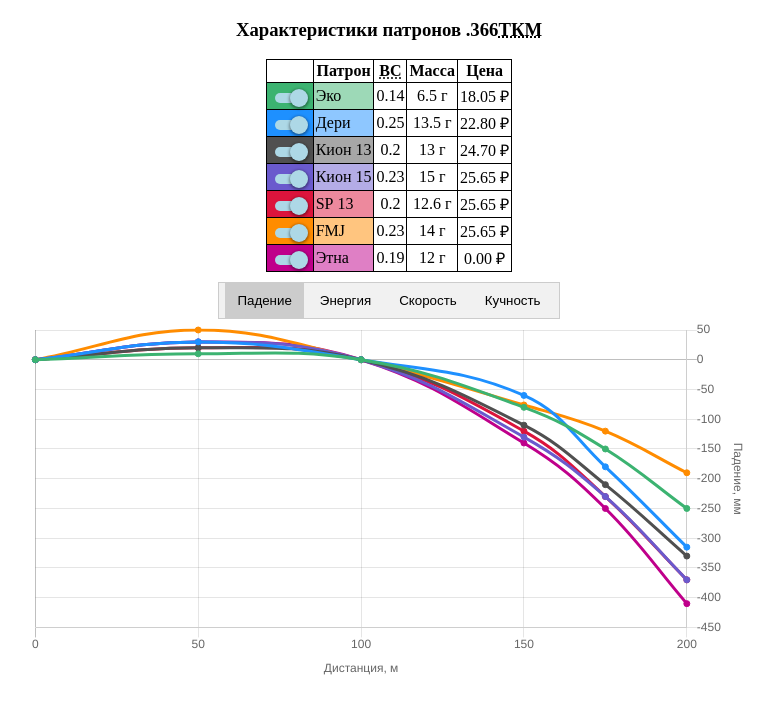
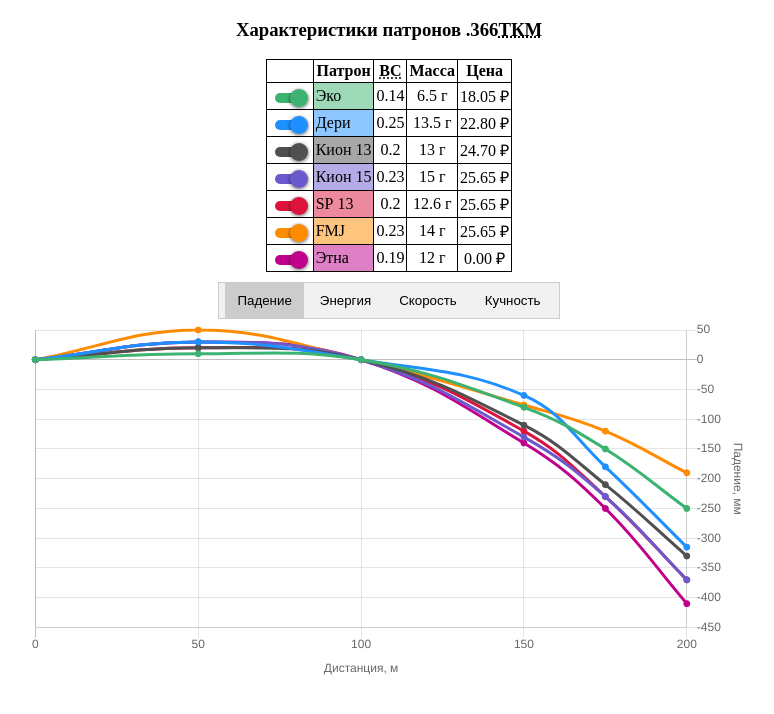
Before and after one commit to eugenezastrogin/ballistgraph, a plain HTML site: page index.html in a window 1280 px wide. Shown: the whole page, without its empty margins (251-1025 px from the left). Drawn offline with nearby package versions, Linux system fonts and the light colour scheme.

Commit message:
Description update, better sliders

```diff
--- a/app.js
+++ b/app.js
@@ -229,23 +229,30 @@ function tablegen() {
         var cell4 = currow.insertCell(3);
         cell4.innerHTML = (tkm366[key].price * 0.95).toFixed(2) +'&nbsp₽';
         var cell0 = currow.insertCell(0);
-        cell0.style.backgroundColor = colors[key];
 
         const lbl = document.createElement('label');
-        lbl.className = 'custom-control custom-checkbox';
+        lbl.className = 'custom-checkbox ' + key;
         const chkbx = document.createElement('input');
         chkbx.type = 'checkbox';
         chkbx.className = 'custom-control-input';
-      //  chkbx.style.backgroundColor = colors[key];
         chkbx.checked = true;
         chkbx.id = key;
         chkbx.onclick = function() { checkupdate(this.id); };
-        lbl.appendChild(chkbx);
         const ind = document.createElement('span');
         ind.className = 'custom-control-indicator';
+
+        const styleElem = document.createElement("style");
+        styleElem.innerHTML = "." + key
+            + " .custom-control-input:checked ~ .custom-control-indicator { background-color: "
+            + colors[key] + '}' + "." + key
+            + " .custom-control-input:checked ~ .custom-control-indicator:after { background-color: "
+            + colors[key] + '}'
+
+        document.head.appendChild(styleElem);
+        lbl.appendChild(chkbx);
         lbl.appendChild(ind);
+        cell0.appendChild(lbl);
 
-        cell0.appendChild(lbl);
         i += 1;
     }
 }
--- a/index.html
+++ b/index.html
@@ -4,6 +4,7 @@
 <head>
     <title>Характеристики патронов .366</title>
     <meta charset="UTF-8" />
+    <meta name="description" content="Интерактивное сравнение характеристик заводских патронов калибра .366 Техкрим">
     <meta name="keywords" content="366, .366, .366ТКМ, Техкрим, 366TKM, патроны, эко, дери, кион, sp13, fmj, этна" />
     <meta name="viewport" content="width=device-width, initial-scale=1.0" />
     <script type="text/javascript" src="https://cdnjs.cloudflare.com/ajax/libs/Chart.js/2.7.2/Chart.min.js"></script>
--- a/style.css
+++ b/style.css
@@ -41,21 +41,18 @@ tr:hover {background-color:#f5f5f5;}
     max-width: 720px;
     width: 95vw;
 }
-
 .custom-control-input {
   position: absolute;
   z-index: -1;
   opacity: 0;
 }
-
-
 .custom-checkbox {
   min-height: 1rem;
   padding-left: 0;
   margin-right: 0;
   cursor: pointer;
 }
-  .custom-checkbox .custom-control-indicator {
+.custom-control-indicator {
     content: "";
     display: inline-block;
     position: relative;
@@ -68,25 +65,21 @@ tr:hover {background-color:#f5f5f5;}
     transition: background .3s ease;
     vertical-align: middle;
     margin: 0 6px;
-  }
-    .custom-checkbox .custom-control-indicator:after {
+}
+.custom-control-indicator:after {
       content: "";
       position: absolute;
       display: inline-block;
       width: 18px;
       height: 18px;
-      background-color: #f1f1f1;
+      background-color: #CFCFCF;
       border-radius: 21px;
       box-shadow: 0 1px 3px 1px rgba(0, 0, 0, 0.4);
       left: -2px;
       top: -4px;
       -webkit-transition: left .3s ease, background .3s ease, box-shadow .1s ease;
       transition: left .3s ease, background .3s ease, box-shadow .1s ease;
-    }
-  .custom-checkbox .custom-control-input:checked ~ .custom-control-indicator {
-    background-color: #ADD8E6;
-  }
-    .custom-checkbox .custom-control-input:checked ~ .custom-control-indicator:after {
-      background-color: #ADD8E6;
+}
+.custom-control-input:checked ~ .custom-control-indicator:after {
       left: 15px;
     }
```
